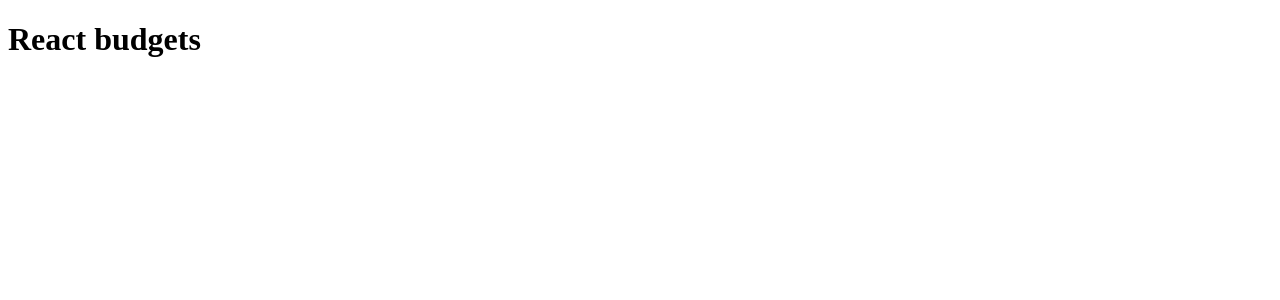
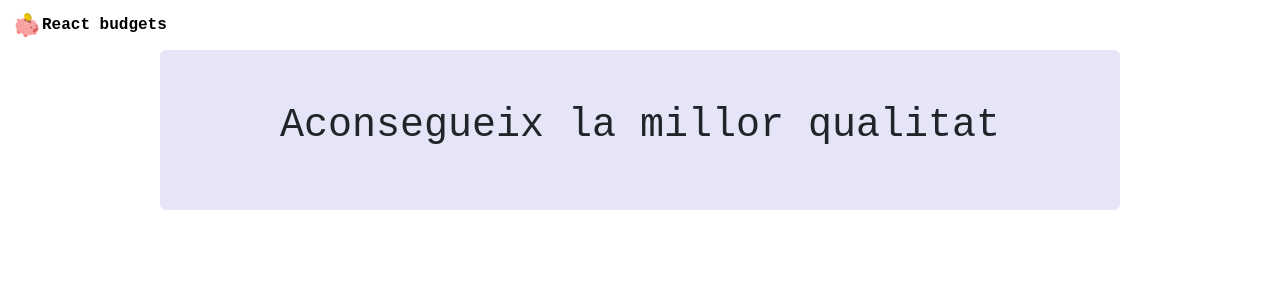
Before and after one commit to Luovtyrell/React-budgets, a React (Vite) app: page / in a window 1280 px wide. Shown: the top 300 px of the page. Built offline with nearby package versions, Linux system fonts and the light colour scheme.

Commit message:
Home page layout

```diff
--- a/src/App.jsx
+++ b/src/App.jsx
@@ -1,7 +1,10 @@
+import "bootstrap/dist/css/bootstrap.min.css";
+import Home from "./pages/Home/BudgetHome";
+
 function App() {
   return (
     <>
-      <h1>React budgets</h1>
+      <Home />
     </>
   );
 }
--- /dev/null
+++ b/src/pages/Home/BudgetHome.css
@@ -0,0 +1,18 @@
+.body{
+  font-family: 'Courier New', Courier, monospace;
+}
+
+.custom-card {
+  width: 60rem;
+  height: 10rem;
+  background-image: linear-gradient(#e5e5f7 1px, transparent 1px), radial-gradient(#8ca9c8 0.5px, #e5e5f7 0.5px);
+  background-size: 10px 10px;
+  border: none;
+}
+
+.card-body {
+  display: flex;
+  justify-content: center;
+  align-items: center;
+  height: 100%;
+}
--- a/src/pages/Home/BudgetHome.jsx
+++ b/src/pages/Home/BudgetHome.jsx
@@ -0,0 +1,25 @@
+import "./BudgetHome.css";
+
+const Home = () => {
+  return (
+    <div className="body">
+      <nav className="navbar">
+        <div className="container-fluid">
+          <span className="navbar-brand mb-0 ml-5 fs-6 fw-semibold">
+            <img src="src/assets/hucha.png" width="30" height="24" />
+            React budgets
+          </span>
+        </div>
+      </nav>
+      <div className="container d-flex justify-content-center align-items-center">
+        <div className="card text-center custom-card">
+          <div className="card-body">
+            <h1>Aconsegueix la millor qualitat</h1>
+          </div>
+        </div>
+      </div>
+    </div>
+  );
+};
+
+export default Home;
```
Also changed, not shown: src/assets/headerPattern.png (added), src/assets/hucha.png (added), src/components/TotalPrice/TotalPrice.jsx (added).
